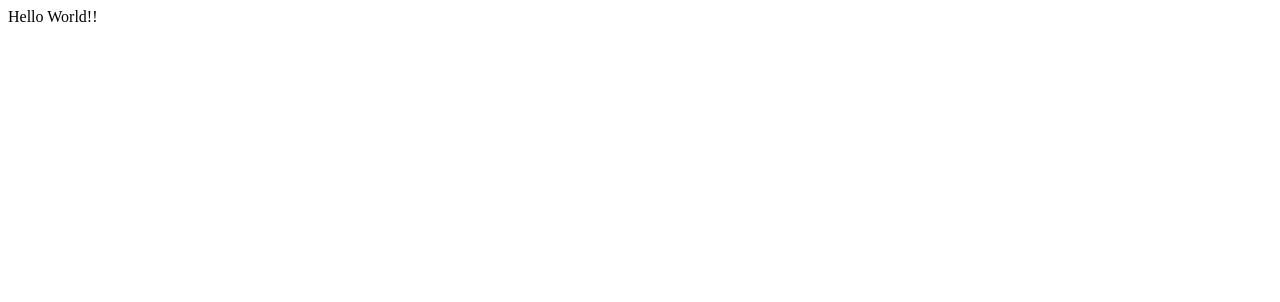
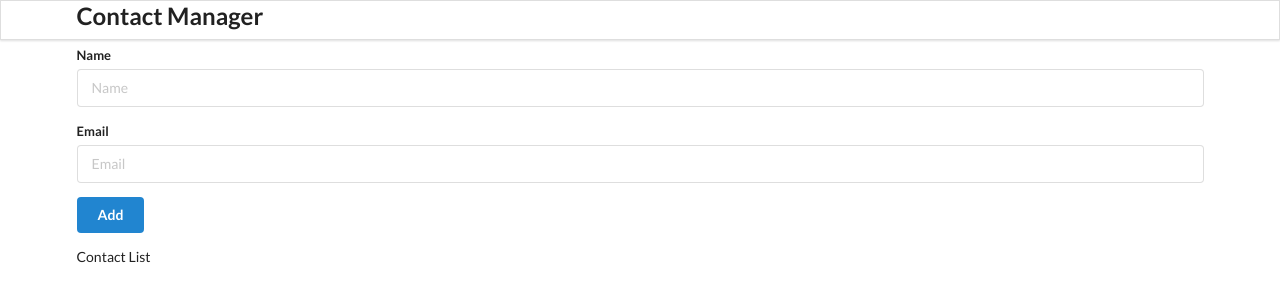
Before and after one commit to akshatbatra10/contact-app, a React (Create React App) app: page / in a window 1280 px wide. Shown: the top 302 px of the page. Built offline with nearby package versions, Linux system fonts and the light colour scheme.

Commit message:
created a overview of the app

```diff
--- a/public/index.html
+++ b/public/index.html
@@ -7,14 +7,18 @@
     <meta name="theme-color" content="#000000" />
     <meta
       name="description"
-      content="Web site created using create-react-app"
-    />
+      content="Web site created using create-react-app" />
     <link rel="apple-touch-icon" href="%PUBLIC_URL%/logo192.png" />
     <!--
       manifest.json provides metadata used when your web app is installed on a
       user's mobile device or desktop. See https://developers.google.com/web/fundamentals/web-app-manifest/
     -->
-    <link rel="manifest" href="%PUBLIC_URL%/manifest.json" />
+    <link
+      rel="stylesheet"
+      href="https://cdnjs.cloudflare.com/ajax/libs/semantic-ui/2.5.0/semantic.min.css"
+      integrity="sha512-KXol4x3sVoO+8ZsWPFI/r5KBVB/ssCGB5tsv2nVOKwLg33wTFP3fmnXa47FdSVIshVTgsYk/1734xSk9aFIa4A=="
+      crossorigin="anonymous"
+      referrerpolicy="no-referrer" />
     <!--
       Notice the use of %PUBLIC_URL% in the tags above.
       It will be replaced with the URL of the `public` folder during the build.
--- a/src/components/AddContact.component.js
+++ b/src/components/AddContact.component.js
@@ -0,0 +1,24 @@
+import React from "react";
+
+class AddContact extends React.Component {
+  render() {
+    return (
+      <div className='ui main'>
+        <h2>Add Contact</h2>
+        <form className='ui form'>
+          <div className='field'>
+            <label>Name</label>
+            <input type='text' name='name' placeholder='Name' />
+          </div>
+          <div className='field'>
+            <label>Email</label>
+            <input type='text' name='email' placeholder='Email' />
+          </div>
+          <button className='ui button blue'>Add</button>
+        </form>
+      </div>
+    );
+  }
+}
+
+export default AddContact;
--- a/src/components/App.js
+++ b/src/components/App.js
@@ -1,7 +1,19 @@
+import React from "react";
+
+import Header from "./Header.component";
+import AddContact from "./AddContact.component";
+import ContactList from "./ContactList.component";
+
 import "./App.css";
 
 function App() {
-  return <div>Hello World!!</div>;
+  return (
+    <div className='ui container'>
+      <Header />
+      <AddContact />
+      <ContactList />
+    </div>
+  );
 }
 
 export default App;
--- a/src/components/ContactList.component.js
+++ b/src/components/ContactList.component.js
@@ -0,0 +1,7 @@
+import React from "react";
+
+const ContactList = () => {
+  return <div className='ui celled list'>Contact List</div>;
+};
+
+export default ContactList;
--- a/src/components/Header.component.js
+++ b/src/components/Header.component.js
@@ -0,0 +1,13 @@
+import React from "react";
+
+const Header = () => {
+  return (
+    <div className='ui fixed menu'>
+      <div className='ui container center'>
+        <h2>Contact Manager</h2>
+      </div>
+    </div>
+  );
+};
+
+export default Header;
```
